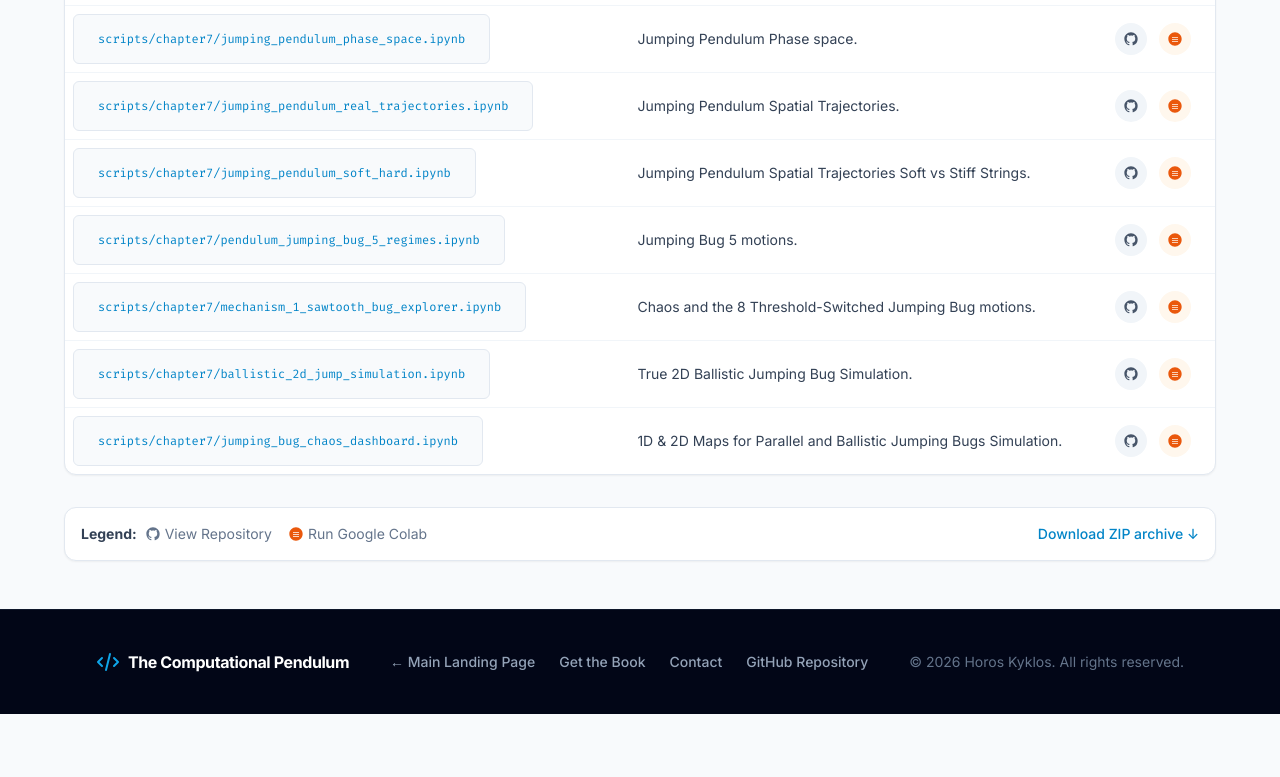
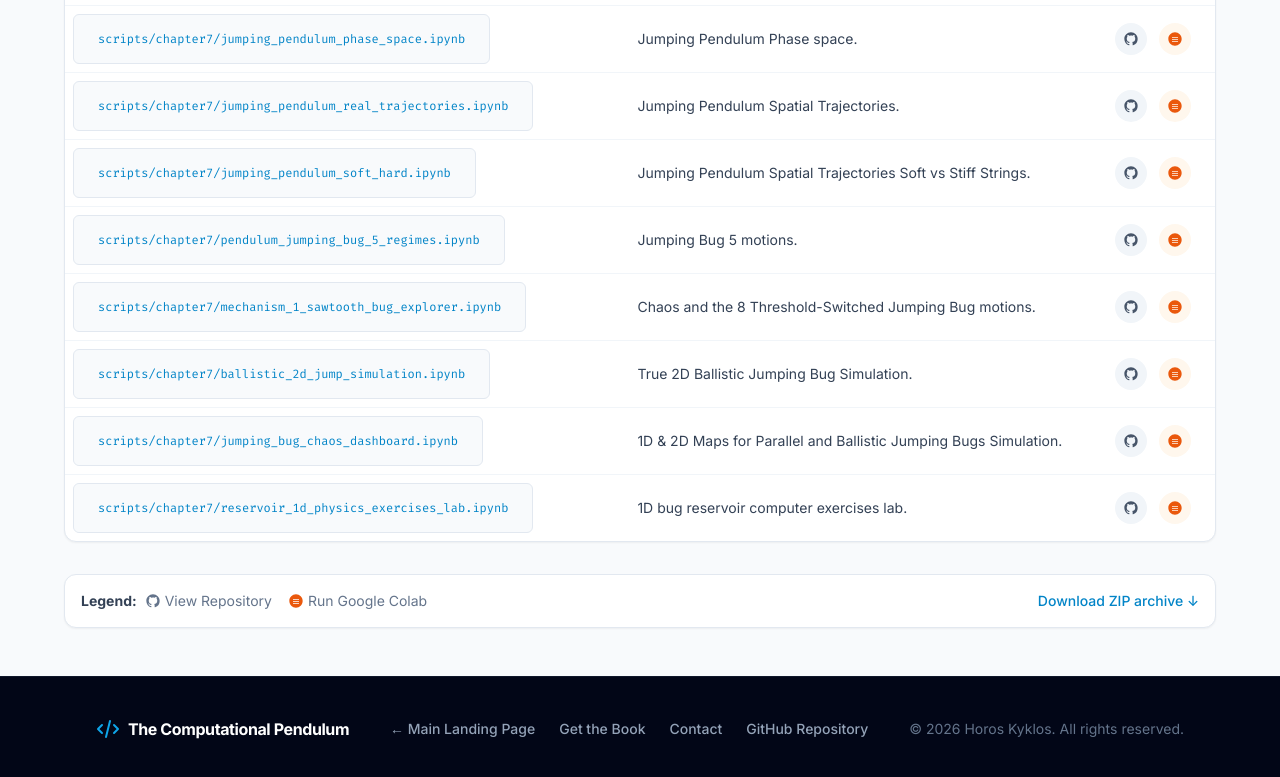
Before and after one commit to pendulumswings/pendulumswings.github.io, a plain HTML site: page scripts.html in a window 1280 px wide. Shown: the part 4453-5230 px from the top of the page. Before the commit the page ends 5167 px from the top, so only its background shows below. Drawn offline with nearby package versions, Linux system fonts and the light colour scheme.

Commit message:
Added reservoir_1d_physics_exercises_lab to scripts.html

```diff
--- a/scripts.html
+++ b/scripts.html
@@ -1090,6 +1090,22 @@
                                     </a>
                                 </td>
                             </tr>
+                            <tr class="hover:bg-slate-50 transition-colors">
+                                <td class="px-6 py-4 whitespace-nowrap font-mono text-xs text-brand-600 bg-slate-50 rounded-md mx-2 my-2 inline-block border border-slate-200">
+                                    scripts/chapter7/reservoir_1d_physics_exercises_lab.ipynb
+                                </td>
+                                <td class="px-6 py-4">
+                                    1D bug reservoir computer exercises lab.
+                                </td>
+                                <td class="px-6 py-4 text-right whitespace-nowrap space-x-2">
+                                    <a href="https://github.com/pendulumswings/pendulumswings.github.io/blob/main/scripts/chapter7/reservoir_1d_physics_exercises_lab.ipynb" target="_blank" rel="noopener noreferrer" class="inline-flex items-center justify-center w-8 h-8 rounded-full bg-slate-100 text-slate-600 hover:bg-slate-200 hover:text-slate-900 transition-colors" title="View on GitHub">
+                                        <svg class="w-4 h-4" fill="currentColor" viewBox="0 0 24 24" aria-hidden="true"><path fill-rule="evenodd" d="M12 2C6.477 2 2 6.484 2 12.017c0 4.425 2.865 8.18 6.839 9.504.5.092.682-.217.682-.483 0-.237-.008-.868-.013-1.703-2.782.605-3.369-1.343-3.369-1.343-.454-1.158-1.11-1.466-1.11-1.466-.908-.62.069-.608.069-.608 1.003.07 1.531 1.032 1.531 1.032.892 1.53 2.341 1.088 2.91.832.092-.647.35-1.088.636-1.338-2.22-.253-4.555-1.113-4.555-4.951 0-1.093.39-1.988 1.029-2.688-.103-.253-.446-1.272.098-2.65 0 0 .84-.27 2.75 1.026A9.564 9.564 0 0112 6.844c.85.004 1.705.115 2.504.337 1.909-1.296 2.747-1.027 2.747-1.027.546 1.379.202 2.398.1 2.651.64.7 1.028 1.595 1.028 2.688 0 3.848-2.339 4.695-4.566 4.943.359.309.678.92.678 1.855 0 1.338-.012 2.419-.012 2.747 0 .268.18.58.688.482A10.019 10.019 0 0022 12.017C22 6.484 17.522 2 12 2z" clip-rule="evenodd"></path></svg>
+                                    </a>
+                                    <a href="https://colab.research.google.com/github/pendulumswings/pendulumswings.github.io/blob/main/scripts/chapter7/reservoir_1d_physics_exercises_lab.ipynb" target="_blank" rel="noopener noreferrer" class="inline-flex items-center justify-center w-8 h-8 rounded-full bg-orange-50 text-orange-600 hover:bg-orange-100 hover:text-orange-700 transition-colors" title="Run in Google Colab">
+                                        <svg class="w-4 h-4" fill="currentColor" viewBox="0 0 24 24"><path d="M12 2C6.48 2 2 6.48 2 12s4.48 10 10 10 10-4.48 10-10S17.52 2 12 2zm4.5 14H7.5v-1h9v1zm0-3H7.5v-1h9v1zm0-3H7.5v-1h9v1z"></path></svg>
+                                    </a>
+                                </td>
+                            </tr>
                         </tbody>
                     </table>
                 </div>
```
